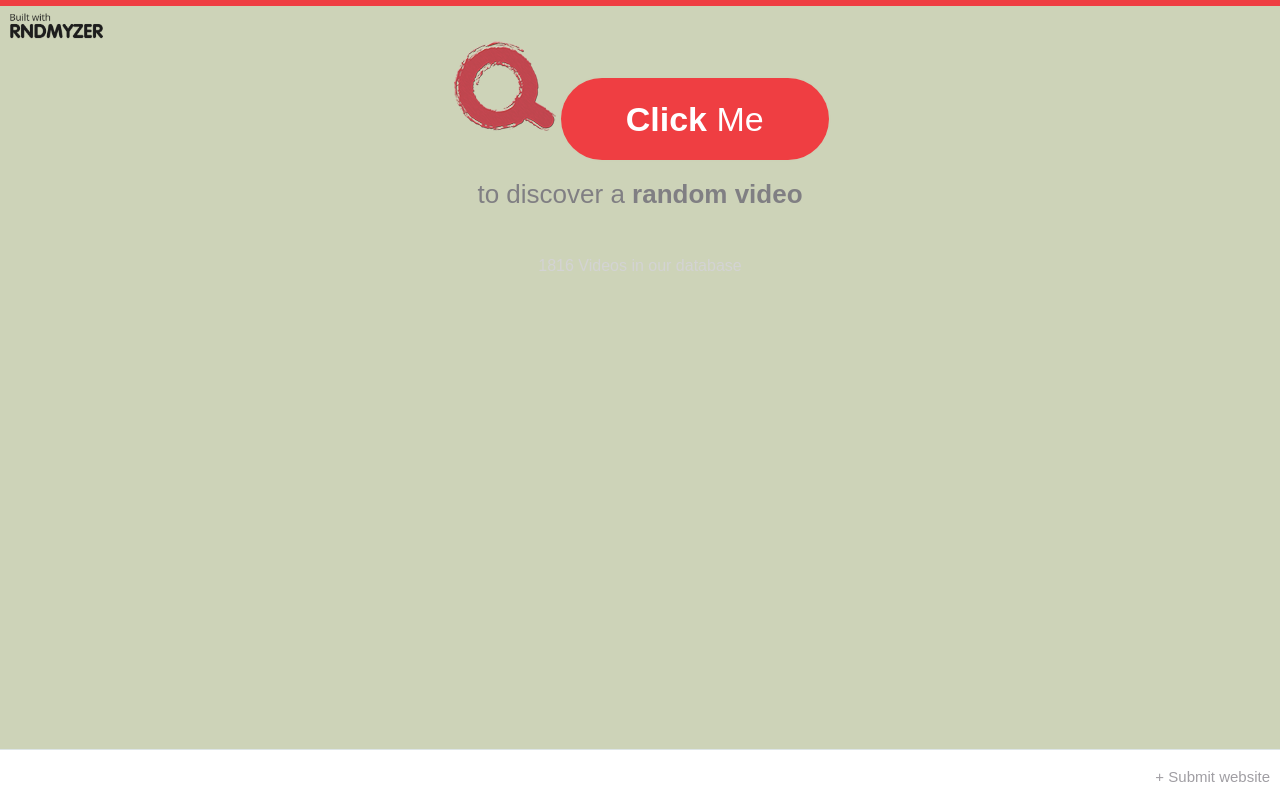
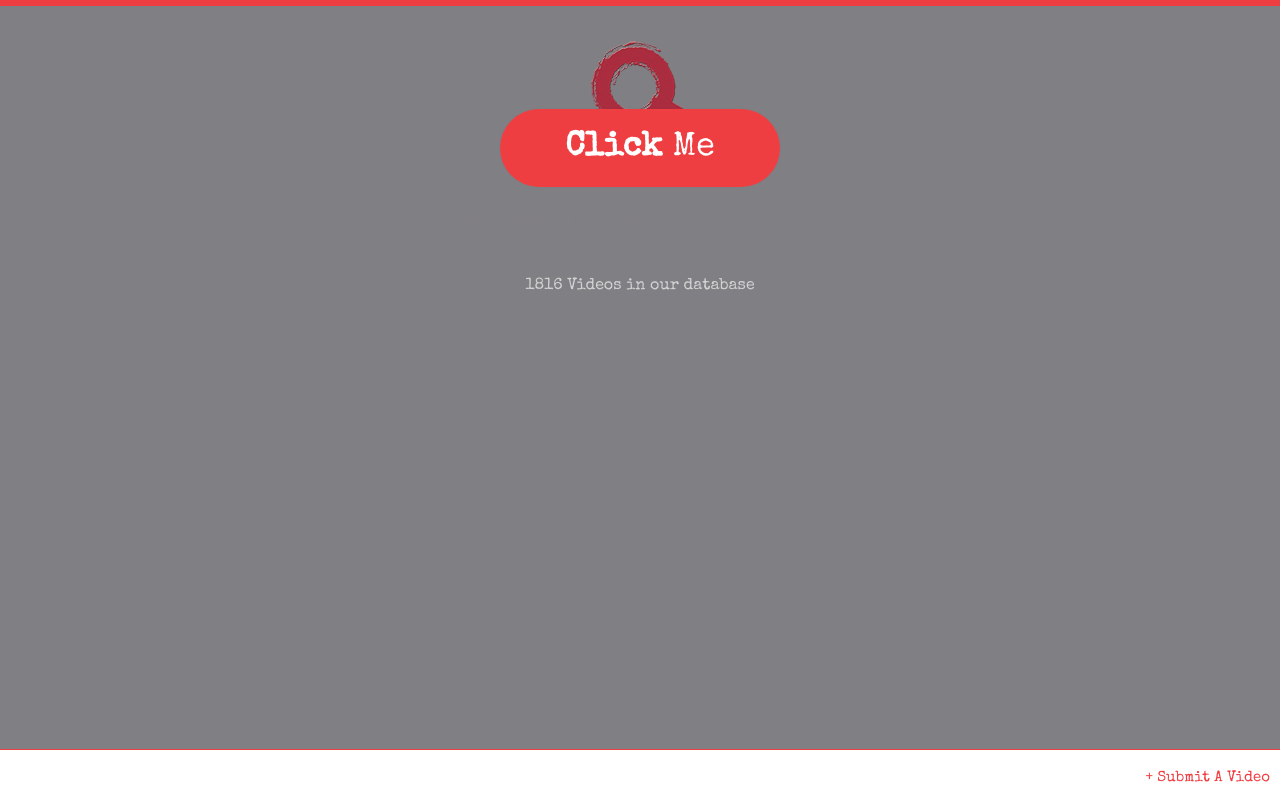
Before and after one commit to kamphey/qrandom, a PHP site: page / in a window 1280 px wide. Run offline with PHP 8.4, Linux system fonts and the light colour scheme.

Commit message:
fixed colors and logo
fixed colors and tried to center logo

```diff
--- a/index.php
+++ b/index.php
@@ -11,7 +11,7 @@ $counter = count($xml->url);
 	<script src="https://ajax.googleapis.com/ajax/libs/jquery/2.2.0/jquery.min.js"></script>
 	<link rel="stylesheet" type="text/css" href="style.css">
 	<link rel="stylesheet" type="text/css" href="animate.css">
-	<link href='https://fonts.googleapis.com/css?family=Open+Sans:400,300,600,700' rel='stylesheet' type='text/css'>
+	<link href='https://fonts.googleapis.com/css?family=Special+Elite' rel='stylesheet' type='text/css'>
 	<meta name="viewport" content="width=device-width, initial-scale=0.8">
 
 </head>
@@ -19,9 +19,7 @@ $counter = count($xml->url);
 
 	<div id="content">
 
-		<!--Built With RNDMYZER-->
-		<a href="http://rndmyzer.com"><img class="animated slideInLeft" id="builtwith" src="builtwith.png"></a>
-		<!--End Built With RNDMYZER-->
+
 
 		<!--Logo-->
 		<img id="logo" src="yourlogo.png">
@@ -50,7 +48,7 @@ $counter = count($xml->url);
 
 		<!--Footer-->
 		<div id="footer">
-			<a href="mailto:akamphey@qyoutv.com" id="submit">+ Submit website</a>
+			<a href="mailto:submissions@qyoutv.com" id="submit">+ Submit A Video</a>
 		</div>
 		<!--End Footer-->
 
--- a/style.css
+++ b/style.css
@@ -1,7 +1,7 @@
 body{
 	margin:0;
 	font-family: 'Special Elite', sans-serif;
-	background-color: #CDD3B8;
+	background-color: #807F83;
 	border-top: 6px solid #EF3E42;
 }
 
@@ -22,6 +22,8 @@ body{
 }
 
 #logo{
+	display: block;
+	margin: 0 auto;
 	max-width: 80%;
 	margin-top: 30px;
 	opacity: 0.7;
@@ -52,7 +54,7 @@ h2{
 }
 
 #mainButton:hover{
-	background-color: #807F83;
+	background-color: #F2E18B;
 	cursor: pointer;
 
     margin: 10px;
@@ -72,14 +74,14 @@ h2{
 	height:50px;
 	width: 100%;
 	background-color: white;
-	border-top: solid 1px #dde5e7;
+	border-top: solid 1px #EF3E42;
 	padding-left: 10px;
 	padding-right: 10px;
 }
 
 
 #submit{
-	color: #a09ea3;
+	color: #EF3E42;
 	position: absolute;
 	right:30px;
 	bottom:15px;
@@ -89,7 +91,7 @@ h2{
 }
 
 #submit:hover{
-	color: #41EE6A;
+	color: #807F83;
 	text-decoration: underline;
 }
 
```
